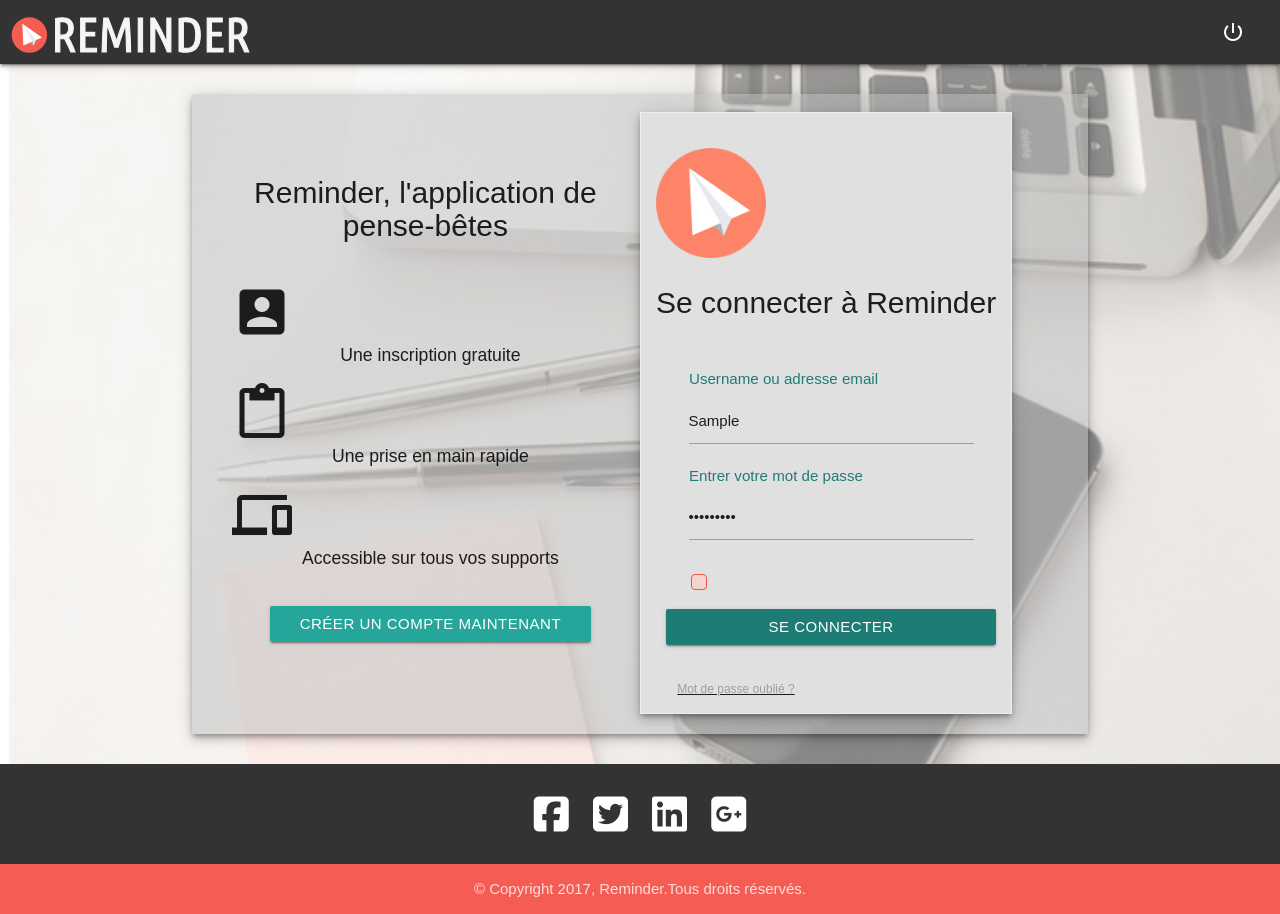
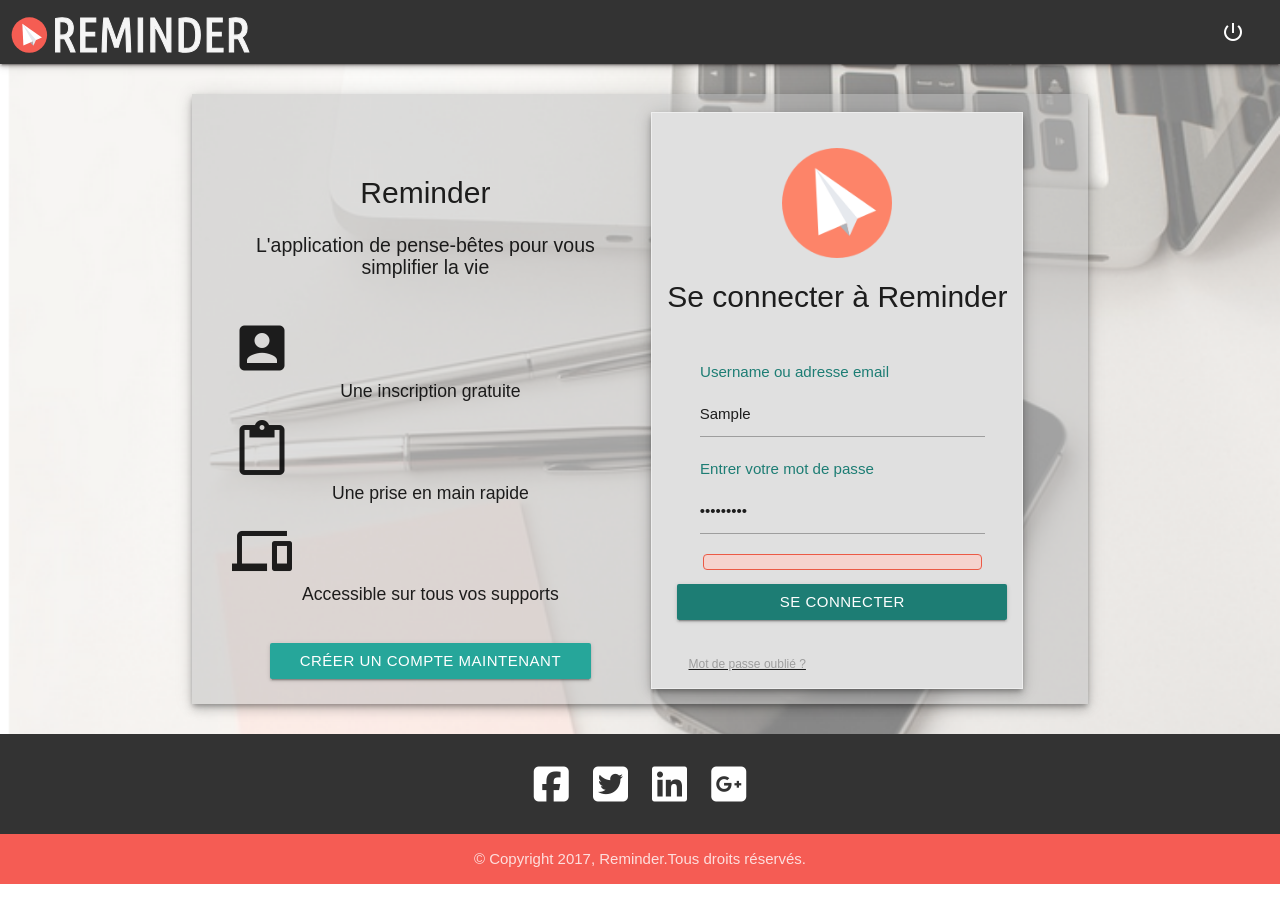
Before and after one commit to RQMdev/Reminder, a React (Create React App) app: page /signin in a window 1280 px wide. Both pictures are taken after typing "Sample", "Sample123" into the empty fields and a click on the button "SE CONNECTER". After the commit the page ends 884 px from the top, so only its background shows below. Built offline with nearby package versions, Linux system fonts and the light colour scheme; no server answers.

Commit message:
Modification de CSS
Ajustement du logo

```diff
--- a/src/App.css
+++ b/src/App.css
@@ -40,11 +40,13 @@
         border-radius: 4px;
         background: #f5d3ce;
         border: 1px solid #eb5a46;
-        display: inline-block;
+        display: flex;
+        justify-content: center;
         padding: 0.5em;
         font-size: 14px;
         margin: 1em;
     }
+
     /*========================== 02. MENU ==========================++++++++++*/
 
     nav .nav-wrapper {
@@ -84,6 +86,18 @@
         display: inline-block;
         padding: 30px 15px 0px 15px;
         border: 1px solid #EEE;
+    }
+
+    img {
+        border: 0;
+        display: block;
+        margin-left: auto;
+        margin-right: auto;
+    }
+
+    label .active {
+        color: #1d7d74 ;
+        font-size: 1.8em;
     }
 
     .logo-form {
--- a/src/Components/SignIn.js
+++ b/src/Components/SignIn.js
@@ -40,7 +40,9 @@
 
          <div className="col l6 col l6 m8 offset-m2">
 
-            <h1 className="center-align"> Reminder, l'application de pense-bêtes</h1>
+            <h1 className="center-align"> Reminder </h1>
+
+              <h2 className="center-align"> L'application de pense-bêtes pour vous simplifier la vie </h2>
 
                       <ul className="center-align flow-text ">
                           <li><i className="medium material-icons valign-wrapper">account_box</i>Une inscription gratuite</li>
@@ -52,7 +54,7 @@
 
       <div className="col l6 col l6 m8 offset-m2">
        <div className="sign-in">
-         <div className="form-login  z-depth-3 row">
+         <div className="form-login  z-depth-3">
           <img className="responsive-img logo-form" src="images/logo-min.png" alt="" />
           <h3 className="center-align">Se connecter à Reminder</h3>
 
@@ -60,7 +62,7 @@
           <form className="col s12" method="post" onSubmit={this.handleSubmit.bind(this)}>
           <ul>
             <li>
-              <div className="input-field col s12">
+              <div className="input-field col s12 ">
                 <label>Username ou adresse email </label><br />
                 <input type="text" ref="email" />
               </div>
```
